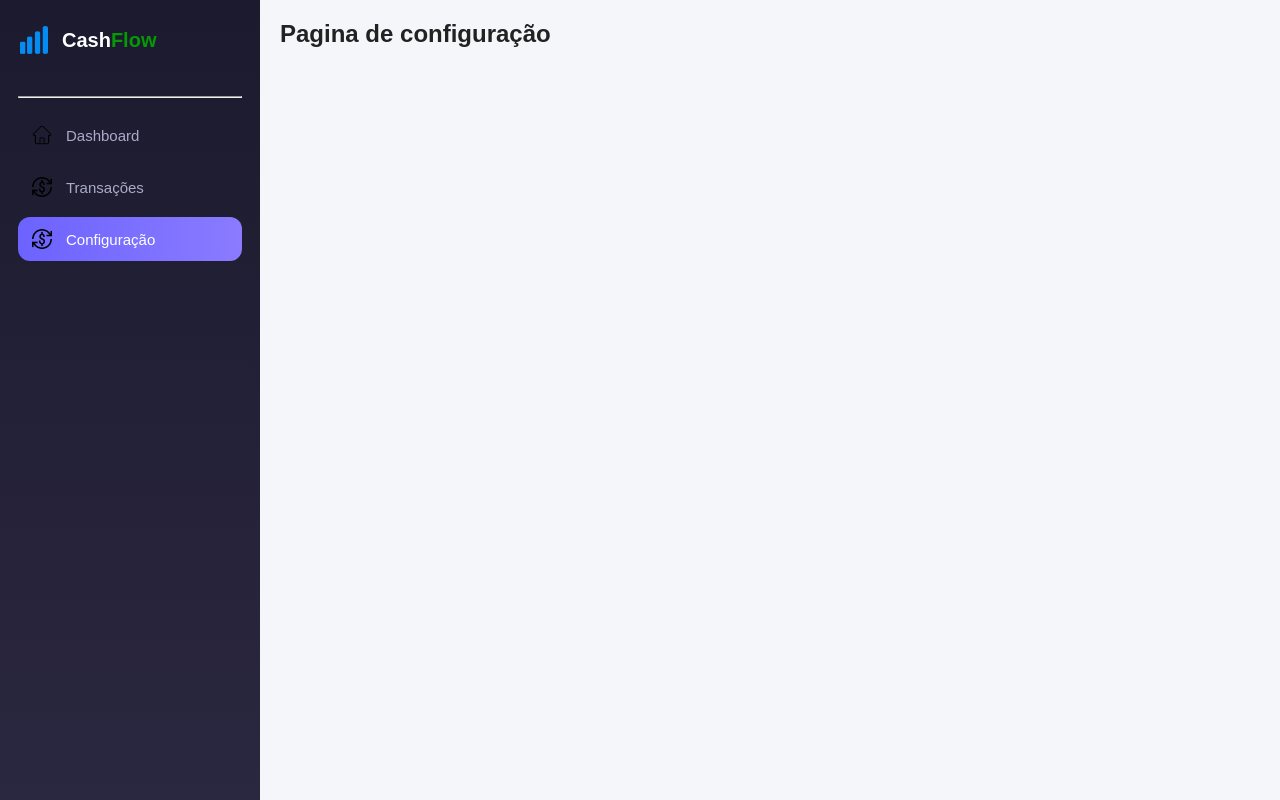
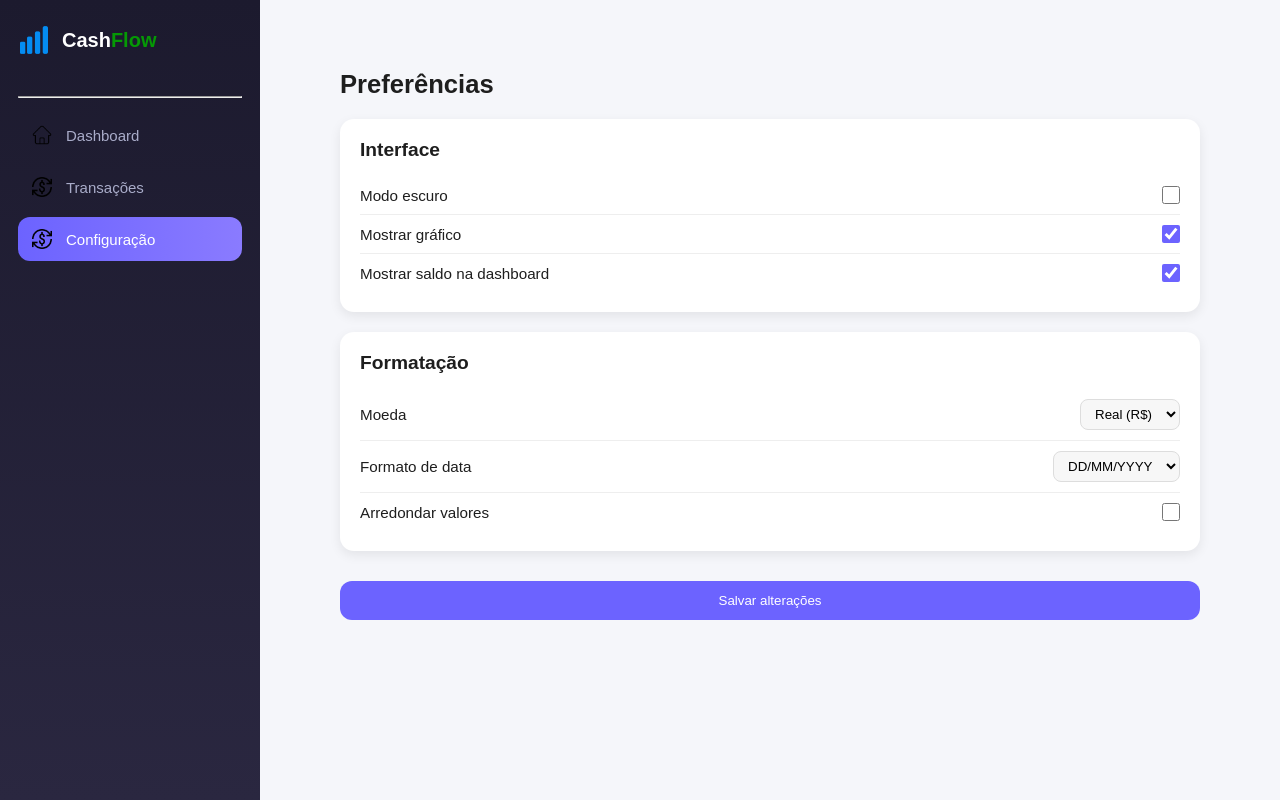
Before and after one commit to Cassiodev-git/CashFlow, a React (Vite) app in the folder Frontend/: page /config in a window 1280 px wide. Built offline with nearby package versions, Linux system fonts and the light colour scheme; sample sign-in values are in the browser's storage.

Commit message:
feat: adicionar SettingsContext e integrar controle do gráfico

```diff
--- a/Frontend/src/components/graph/graph.jsx
+++ b/Frontend/src/components/graph/graph.jsx
@@ -1,11 +1,21 @@
 import { Pie } from "react-chartjs-2";
 import { Chart as ChartJS, ArcElement, Tooltip, Legend } from "chart.js";
-import { useState } from "react";
+import { useSettings } from "../../contexts/SettingsContext";
 import "./graph.css";
 
 ChartJS.register(ArcElement, Tooltip, Legend);
 
 const Graph = ({ entries = 0, said = 0 }) => {
+
+    const { settings, setSettings } = useSettings();
+
+    const toggleChart = () => {
+        setSettings(prev => ({
+            ...prev,
+            showChart: !prev.showChart
+        }));
+    };
+
     const data = {
         labels: ["Entrada", "Saída"],
         datasets: [
@@ -16,18 +26,18 @@ const Graph = ({ entries = 0, said = 0 }) => {
             },
         ],
     };
-    const [showChart, setShowChart] = useState(true);
 
     return (
         <div className="grafico-card">
             <div className="grafico-header">
                 <h2>Resumo</h2>
-                <button className="toggle-btn" onClick={() => setShowChart(!showChart)}>
-                    {showChart ? "Ocultar" : "Mostrar"}
+                <button className="toggle-btn" onClick={toggleChart}>
+                    {settings.showChart ? "Ocultar" : "Mostrar"}
                 </button>
             </div>
 
-            <div className={`grafico-wrapper ${showChart ? "" : "hidden"}`}>
+            {settings.showChart && (
+                <div className="grafico-wrapper">
                     <Pie
                         data={data}
                         options={{
@@ -45,6 +55,7 @@ const Graph = ({ entries = 0, said = 0 }) => {
                         }}
                     />
                 </div>
+            )}
         </div>
     );
 };
--- /dev/null
+++ b/Frontend/src/contexts/SettingsContext.jsx
@@ -0,0 +1,37 @@
+import { createContext, useContext, useEffect, useState } from "react";
+
+const SettingsContext = createContext();
+
+export const SettingsProvider = ({ children }) => {
+
+    const [settings, setSettings] = useState({
+        darkMode: false,
+        showChart: true
+    });
+
+    useEffect(() => {
+        const saved = JSON.parse(localStorage.getItem("settings"));
+
+        if (saved) {
+            setSettings(prev => ({
+                ...prev,
+                ...saved
+            }));
+        }
+    }, []);
+
+    useEffect(() => {
+        localStorage.setItem("settings", JSON.stringify(settings));
+        document.body.classList.toggle("dark", settings.darkMode);
+    }, [settings]);
+
+    return (
+        <SettingsContext.Provider value={{ settings, setSettings }}>
+            {children}
+        </SettingsContext.Provider>
+    );
+};
+
+export const useSettings = () => {
+    return useContext(SettingsContext);
+};
--- a/Frontend/src/pages/Home/Home.jsx
+++ b/Frontend/src/pages/Home/Home.jsx
@@ -157,14 +157,10 @@ const Home = () => {
                         </div>
                     </div>
                 )}
-
-                {/* GRÁFICO */}
                 <Graph
                     entries={sale?.entries}
                     said={sale?.said}
                 />
-
-                {/* TRANSAÇÕES */}
                 <div className="transacoes-card">
                     <h2 className="transacoes-header">
                         Últimas Transações
--- /dev/null
+++ b/Frontend/src/pages/Settings/Settings.css
@@ -0,0 +1,202 @@
+.settings-container {
+    max-width: 900px;
+    margin: 30px auto;
+    padding: 20px;
+    color: #1e1e1e;
+    animation: fadeIn 0.4s ease;
+}
+
+.settings-container h1 {
+    margin-bottom: 20px;
+    font-size: 1.6rem;
+    font-weight: 600;
+}
+
+/* CARDS */
+.settings-card {
+    background: #ffffff;
+    padding: 20px;
+    border-radius: 14px;
+    margin-bottom: 20px;
+
+    box-shadow: 0 4px 12px rgba(0, 0, 0, 0.08);
+
+    transition: transform 0.25s ease, box-shadow 0.25s ease, opacity 0.3s ease;
+    animation: slideUp 0.4s ease;
+}
+
+.settings-card:hover {
+    transform: translateY(-2px);
+    box-shadow: 0 8px 18px rgba(0, 0, 0, 0.12);
+}
+
+/* TÍTULOS */
+.settings-card h2 {
+    margin-bottom: 15px;
+    font-size: 1.2rem;
+    font-weight: 600;
+}
+
+/* ITENS */
+.setting-item {
+    display: flex;
+    justify-content: space-between;
+    align-items: center;
+    padding: 10px 0;
+    border-bottom: 1px solid #eee;
+    transition: background 0.2s ease;
+}
+
+.setting-item:last-child {
+    border-bottom: none;
+}
+
+.setting-item:hover {
+    background: #f8f8f8;
+}
+
+.setting-item label {
+    font-size: 0.95rem;
+    font-weight: 500;
+}
+
+/* SELECT */
+.setting-item select {
+    padding: 6px 10px;
+    border-radius: 8px;
+    border: 1px solid #ddd;
+    background: #f7f7f7;
+    cursor: pointer;
+    transition: 0.2s ease;
+}
+
+.setting-item select:focus {
+    border-color: #6c63ff;
+    background: #fff;
+}
+
+/* CHECKBOX */
+.setting-item input[type="checkbox"] {
+    width: 18px;
+    height: 18px;
+    cursor: pointer;
+    accent-color: #6c63ff;
+    transition: transform 0.15s ease;
+}
+
+.setting-item input[type="checkbox"]:active {
+    transform: scale(0.9);
+}
+
+/* BOTÃO */
+.btn-save {
+    width: 100%;
+    margin-top: 10px;
+    padding: 12px;
+    border: none;
+    border-radius: 12px;
+    background: #6c63ff;
+    color: #fff;
+    font-weight: 500;
+    cursor: pointer;
+
+    transition: all 0.25s ease;
+}
+
+.btn-save:hover {
+    background: #5a52e0;
+    transform: translateY(-1px);
+    box-shadow: 0 4px 12px rgba(108, 99, 255, 0.3);
+}
+
+.btn-save:active {
+    transform: scale(0.97);
+}
+
+/* DARK MODE */
+body.dark .settings-container {
+    color: #fff;
+}
+
+body.dark .settings-card {
+    background: #1e1e1e;
+    box-shadow: 0 6px 18px rgba(0, 0, 0, 0.4);
+}
+
+body.dark .setting-item {
+    border-bottom: 1px solid #333;
+}
+
+body.dark .setting-item:hover {
+    background: #2a2a2a;
+}
+
+body.dark .setting-item select {
+    background: #2a2a2a;
+    border: 1px solid #333;
+    color: #fff;
+}
+
+body.dark .setting-item select:focus {
+    background: #333;
+}
+
+/* ANIMAÇÕES */
+@keyframes fadeIn {
+    from {
+        opacity: 0;
+    }
+    to {
+        opacity: 1;
+    }
+}
+
+@keyframes slideUp {
+    from {
+        opacity: 0;
+        transform: translateY(8px);
+    }
+    to {
+        opacity: 1;
+        transform: translateY(0);
+    }
+}
+
+/* RESPONSIVIDADE */
+
+/* Tablet */
+@media (max-width: 768px) {
+    .settings-container {
+        padding: 15px;
+    }
+
+    .settings-card {
+        padding: 16px;
+    }
+}
+
+/* Mobile */
+@media (max-width: 480px) {
+    .settings-container {
+        margin: 20px 10px;
+    }
+
+    .settings-card {
+        border-radius: 12px;
+    }
+
+    .setting-item {
+        flex-direction: column;
+        align-items: flex-start;
+        gap: 6px;
+    }
+
+    .setting-item select,
+    .setting-item input[type="checkbox"] {
+        align-self: flex-end;
+    }
+
+    .btn-save {
+        width: 100%;
+    }
+}
--- /dev/null
+++ b/Frontend/src/pages/Settings/Settings.jsx
@@ -0,0 +1,128 @@
+import { useEffect, useState } from "react";
+import "./Settings.css";
+
+const Settings = () => {
+
+    const [darkMode, setDarkMode] = useState(false);
+    const [showChart, setShowChart] = useState(true);
+    const [currency, setCurrency] = useState("BRL");
+    const [dateFormat, setDateFormat] = useState("BR");
+    const [showBalance, setShowBalance] = useState(true);
+    const [roundValues, setRoundValues] = useState(false);
+
+    useEffect(() => {
+        const saved = JSON.parse(localStorage.getItem("settings"));
+
+        if (saved) {
+            setDarkMode(saved.darkMode ?? false);
+            setShowChart(saved.showChart ?? true);
+            setCurrency(saved.currency ?? "BRL");
+            setDateFormat(saved.dateFormat ?? "BR");
+            setShowBalance(saved.showBalance ?? true);
+            setRoundValues(saved.roundValues ?? false);
+        }
+
+        document.body.classList.toggle("dark", saved?.darkMode);
+    }, []);
+
+    useEffect(() => {
+        document.body.classList.toggle("dark", darkMode);
+    }, [darkMode]);
+
+    const handleSave = () => {
+        const data = {
+            darkMode,
+            showChart,
+            currency,
+            dateFormat,
+            showBalance,
+            roundValues
+        };
+
+        localStorage.setItem("settings", JSON.stringify(data));
+    };
+
+    return (
+        <div className="settings-container">
+
+            <h1>Preferências</h1>
+
+            <div className="settings-card">
+
+                <h2>Interface</h2>
+
+                <div className="setting-item">
+                    <label>Modo escuro</label>
+                    <input
+                        type="checkbox"
+                        checked={darkMode}
+                        onChange={() => setDarkMode(!darkMode)}
+                    />
+                </div>
+
+                <div className="setting-item">
+                    <label>Mostrar gráfico</label>
+                    <input
+                        type="checkbox"
+                        checked={showChart}
+                        onChange={() => setShowChart(!showChart)}
+                    />
+                </div>
+
+                <div className="setting-item">
+                    <label>Mostrar saldo na dashboard</label>
+                    <input
+                        type="checkbox"
+                        checked={showBalance}
+                        onChange={() => setShowBalance(!showBalance)}
+                    />
+                </div>
+
+            </div>
+
+            <div className="settings-card">
+
+                <h2>Formatação</h2>
+
+                <div className="setting-item">
+                    <label>Moeda</label>
+                    <select
+                        value={currency}
+                        onChange={(e) => setCurrency(e.target.value)}
+                    >
+                        <option value="BRL">Real (R$)</option>
+                        <option value="USD">Dólar ($)</option>
+                    </select>
+                </div>
+
+                <div className="setting-item">
+                    <label>Formato de data</label>
+                    <select
+                        value={dateFormat}
+                        onChange={(e) => setDateFormat(e.target.value)}
+                    >
+                        <option value="BR">DD/MM/YYYY</option>
+                        <option value="US">MM/DD/YYYY</option>
+                    </select>
+                </div>
+
+                <div className="setting-item">
+                    <label>Arredondar valores</label>
+                    <input
+                        type="checkbox"
+                        checked={roundValues}
+                        onChange={() => setRoundValues(!roundValues)}
+                    />
+                </div>
+
+            </div>
+
+            <button className="btn-save" onClick={handleSave}>
+                Salvar alterações
+            </button>
+
+        </div>
+    );
+};
+
+export default Settings;
--- a/Frontend/src/pages/config/Config.jsx
+++ /dev/null
@@ -1,8 +0,0 @@
-
-const Config = () => {
-    return(
-        <h2>Pagina de configuração</h2>
-    )
-}
-
-export default Config
--- a/Frontend/src/routes/AppRoutes.jsx
+++ b/Frontend/src/routes/AppRoutes.jsx
@@ -5,7 +5,7 @@ import Registration from "../pages/Registration/Registration.jsx"
 import ProtectedRoute from "../components/router/ProtectedRoute.jsx"
 import Layout from "../components/layout/Layout.jsx"
 import Transactions from "../pages/Transactions/Transactions.jsx"
-import Config from "../pages/config/Config.jsx"
+import Settings from "../pages/Settings/Settings.jsx"
 const AppRoutes = () => {
     return(
         <BrowserRouter>
@@ -15,7 +15,7 @@ const AppRoutes = () => {
                 <Route element={<ProtectedRoute><Layout/></ProtectedRoute>}>
                     <Route path="/home" element={<Home/>}/>
                     <Route path="/transaction" element={<Transactions/>}/>
-                    <Route path="/config" element={<Config/>}/>
+                    <Route path="/config" element={<Settings/>}/>
                 </Route>
             </Routes>
         </BrowserRouter>
--- a/Frontend/src/services/categoryService.js
+++ b/Frontend/src/services/categoryService.js
@@ -8,3 +8,7 @@ export const create = async (data) => {
     const res = await api.post("/categorys", data)
     return res
 }
+export const deleteCategory = async (id) => {
+    const res = await api.delete(`/categorys/${id}`)
+    return res
+}
```
Also changed, not shown: Frontend/src/App.jsx (+6 -1 lines), Frontend/src/hooks/useCategory.js (+8 -1 lines), Frontend/src/pages/Transactions/Transactions.jsx (+7 -6 lines), Frontend/src/pages/config/Config.css (deleted). Lines whose indentation alone changed are shown as unchanged.
